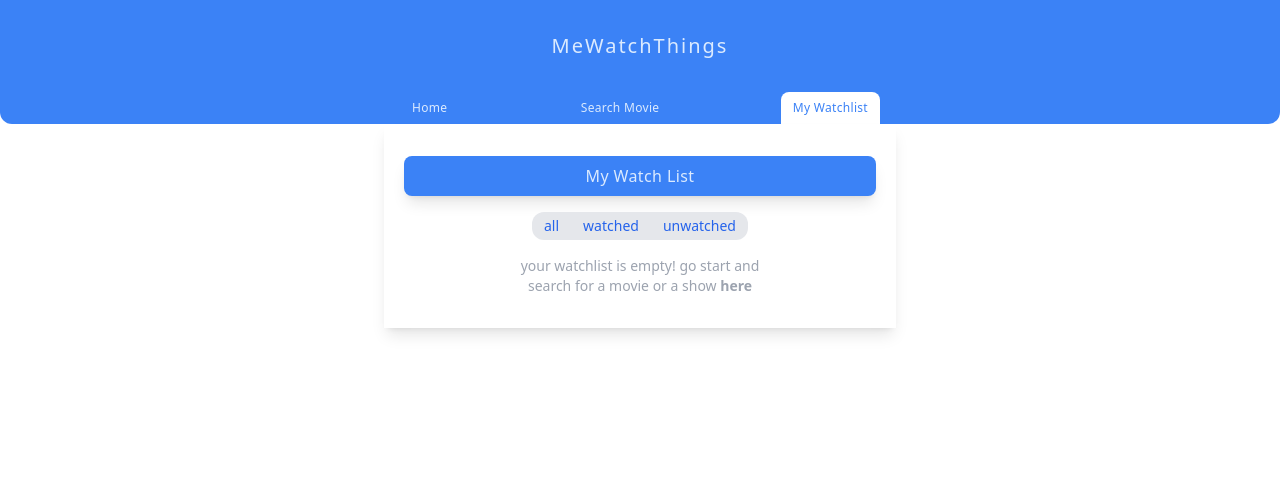
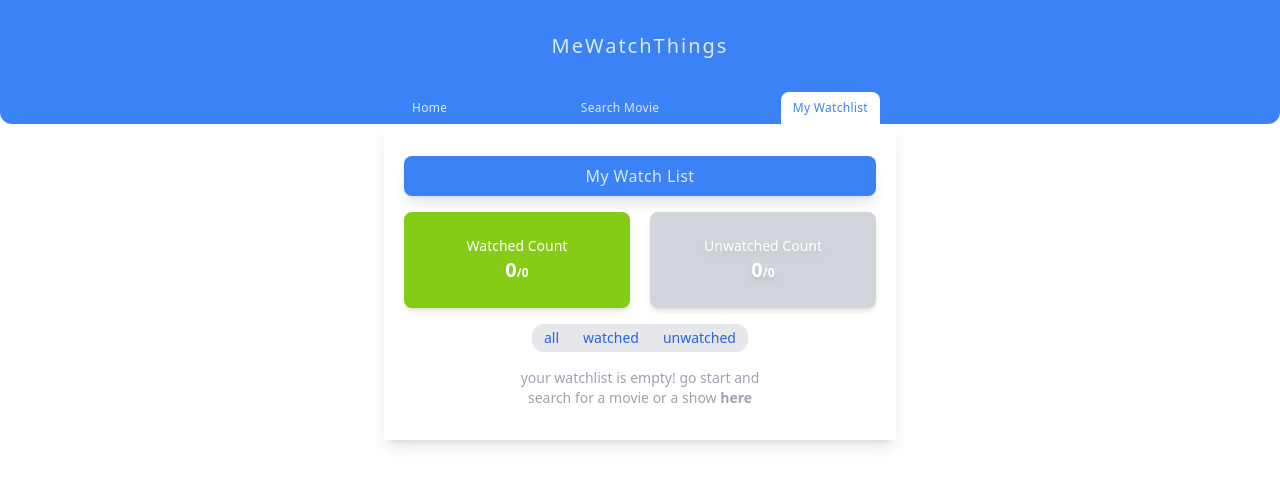
Before and after one commit to megatronhehe/movie-watchlist, a React (Vite) app: page /my-watchlist in a window 1280 px wide. Shown: the top 486 px of the page. Built offline with nearby package versions, Linux system fonts and the light colour scheme.

Commit message:
feature added: movies watched and unwatched count. bug fixed: weird error on console log about context and stuff idk weird the app still works fine regardless of the error but i fixed anyway so

```diff
--- a/src/App.jsx
+++ b/src/App.jsx
@@ -1,7 +1,7 @@
 import React from "react";
 import { Link, Routes, Route } from "react-router-dom";
 
-import Menu from "./components/Menu";
+import Home from "./components/Home";
 import Header from "./components/Header";
 import SearchMovie from "./components/SearchMovie";
 import MyWatchlist from "./components/MyWatchlist";
@@ -12,7 +12,7 @@ function App() {
 		<div>
 			<Header />
 			<Routes>
-				<Route exact path="/" element={<Menu />} />
+				<Route exact path="/" element={<Home />} />
 				<Route exact path="/search" element={<SearchMovie />} />
 				<Route exact path="/my-watchlist" element={<MyWatchlist />} />
 			</Routes>
--- a/src/components/CardWatchlist.jsx
+++ b/src/components/CardWatchlist.jsx
@@ -36,7 +36,7 @@ const CardWatchlist = ({
 			</div>
 			<button
 				onClick={() => markDone(imdbID)}
-				className={`w-32 absolute top-0 left-5 p-1 rounded-b-lg  text-blue-100 shadow-md ${
+				className={`w-32 absolute top-0 left-5 p-1 rounded-b-lg  text-white tracking-wide shadow-md ${
 					isDone ? "bg-lime-500" : "bg-gray-400"
 				}`}
 			>
--- a/src/components/Menu.jsx
+++ b/src/components/Home.jsx
@@ -1,10 +1,12 @@
-import React, { useContext } from "react";
+import React, { useContext, useEffect } from "react";
+import { Link } from "react-router-dom";
 import { Context } from "../context/Context";
 
-const Menu = () => {
+const Home = () => {
 	const { setSelectedTab } = useContext(Context);
 
-	setSelectedTab("home");
+	useEffect(() => setSelectedTab("home"), []);
+
 	return (
 		<div className="flex flex-col items-center h-full">
 			<div className="max-w-lg w-full shadow-lg pt-8 h-full">
@@ -32,9 +34,11 @@ const Menu = () => {
 						<p className="text-xs mt-3 w-1/2">
 							type your desired movie title that you want to add to your list!
 						</p>
+						<Link to="/search">
 							<button className="text-sm font-bold text-right bg-blue-100 text-blue-500 px-3 py-1 rounded-lg">
 								search now
 							</button>
+						</Link>
 					</div>
 				</section>
 
@@ -43,9 +47,11 @@ const Menu = () => {
 						<h1 className="text-3xl mb-2">My Watchlist</h1>
 					</div>
 					<div className="flex justify-between items-end">
+						<Link to="/my-watchlist">
 							<button className="text-sm font-bold text-right bg-blue-500 text-blue-100 px-3 py-1 rounded-lg">
 								my watchlist
 							</button>
+						</Link>
 						<p className="text-xs mt-3 w-1/2">
 							check your personal list of movies here!
 						</p>
@@ -56,4 +62,4 @@ const Menu = () => {
 	);
 };
 
-export default Menu;
+export default Home;
--- a/src/components/MyWatchlist.jsx
+++ b/src/components/MyWatchlist.jsx
@@ -1,4 +1,4 @@
-import React, { useState, useContext } from "react";
+import React, { useState, useContext, useEffect } from "react";
 import { Link } from "react-router-dom";
 import { Context } from "../context/Context";
 
@@ -8,10 +8,10 @@ const MyWatchlist = () => {
 	const { watchlist, setWatchlist, deleteMovie, setSelectedTab } =
 		useContext(Context);
 
+	useEffect(() => setSelectedTab("watchlist"), []);
+
 	const [filter, setFilter] = useState(false);
 	const [allFilter, setAllFilter] = useState(true);
-
-	setSelectedTab("watchlist");
 
 	const markDone = (id) => {
 		setWatchlist((prev) =>
@@ -20,6 +20,14 @@ const MyWatchlist = () => {
 			)
 		);
 	};
+
+	const watchedMoviesCount = watchlist.filter(
+		(item) => item.isDone === true
+	).length;
+
+	const unwatchedMoviesCount = watchlist.filter(
+		(item) => item.isDone === false
+	).length;
 
 	const filteredMovies = watchlist.filter((item) => item.isDone === filter);
 
@@ -63,7 +71,25 @@ const MyWatchlist = () => {
 				<section className="text-center text-blue-100 tracking-wide p-2 mx-5 mb-4 bg-blue-500 rounded-lg shadow-lg">
 					My Watch List
 				</section>
-				<nav>
+
+				<section className="flex px-5 gap-5 text-white text-sm">
+					<div className="bg-lime-500 w-1/2 h-24 rounded-lg shadow-md flex flex-col items-center justify-center">
+						<h1>Watched Count</h1>
+						<p className="text-xl font-bold">
+							{watchedMoviesCount}
+							<span className="text-xs">/{watchlist.length}</span>
+						</p>
+					</div>
+					<div className="bg-gray-300 w-1/2 h-24 rounded-lg shadow-md flex flex-col items-center justify-center">
+						<h1 className="drop-shadow-md">Unwatched Count</h1>
+						<p className="text-xl font-bold drop-shadow-md">
+							{unwatchedMoviesCount}
+							<span className="text-xs">/{watchlist.length}</span>
+						</p>
+					</div>
+				</section>
+
+				<nav className="mt-4">
 					<ul className="text-blue-600 text-sm flex justify-center items-center mb-4 ">
 						<li className="bg-gray-200 py-1 px-3 rounded-l-xl">
 							<button onClick={() => setAllFilter(true)}>all</button>
@@ -90,6 +116,7 @@ const MyWatchlist = () => {
 						</li>
 					</ul>
 				</nav>
+
 				<section>
 					{watchlist.length > 0 ? (
 						allFilter ? (
--- a/src/components/SearchMovie.jsx
+++ b/src/components/SearchMovie.jsx
@@ -14,9 +14,8 @@ const SearchMovie = () => {
 	const [isSearching, setIsSearching] = useState(false);
 	const [searchInput, setSearchInput] = useState("");
 
-	setSelectedTab("search");
-
 	useEffect(() => {
+		setSelectedTab("search");
 		isSearching &&
 			fetch(`http://www.omdbapi.com/?s=${searchInput}&apikey=8217fb31`)
 				.then((res) => res.json())
```
Lines whose indentation alone changed are shown as unchanged.
